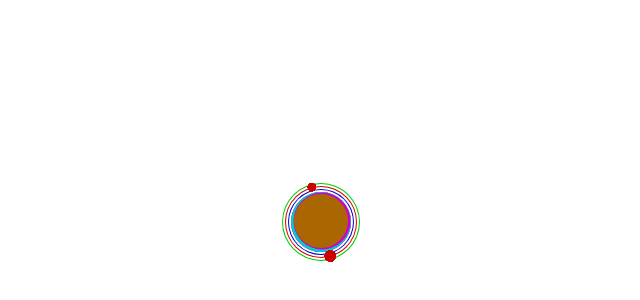
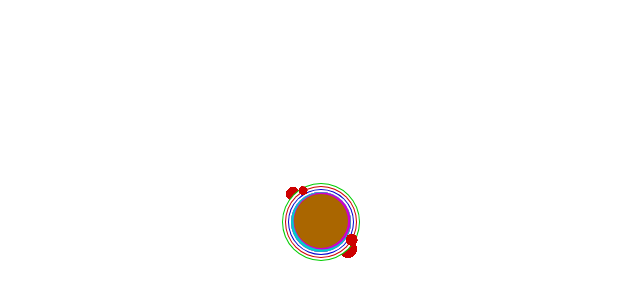
Before and after one commit to laidasan/sass__base, a website: page test.html in a window 1280 px wide. Shown: the part 178-478 px from the top of the page, 319-959 px from the left. Drawn offline with Linux system fonts and the light colour scheme.

Commit message:
[update] updte init ring (no animation)

```diff
--- a/scss/abstracts/_extend.scss
+++ b/scss/abstracts/_extend.scss
@@ -19,3 +19,8 @@
     animation-iteration-count: infinite;
     animation-timing-function: cubic-bezier(0.280, 0.840, 0.420, 1);
 }
+
+%ab-fill {
+    position: absolute;
+    left: 0; right: 0; top: 0; bottom: 0;
+}
--- a/scss/abstracts/_mixin.scss
+++ b/scss/abstracts/_mixin.scss
@@ -79,6 +79,14 @@
     };
 }
 
+@mixin ab-fill($grow: 0) {
+    position: absolute;
+    left: 0 + $grow;
+    right: 0 + $grow;
+    top: 0 + $grow;
+    bottom: 0 + $grow;
+}
+
 
 // animation
 
--- a/scss/component/_ring.scss
+++ b/scss/component/_ring.scss
@@ -1,7 +1,20 @@
 .ring {
     position: relative;
     z-index: 0;
-    box-shadow: inset 1px -1px 0 .15rem #00cdcd,
+    // box-shadow: inset 1px -1px 0 .15rem #00cdcd,
+    //             inset 0 -1px 0 .3rem #cd00cd,
+    //             0 0 0 .2rem #fff,
+    //             0 0 0 .3rem #0000cd,
+    //             0 0 0 .5rem #fff,
+    //             0 0 0 .6rem #cd0000,
+    //             0 0 0 .8rem #fff,
+    //             0 0 0 .9rem #00cd00;
+
+    &::before {
+        content: '';
+        @extend %ab-fill;
+        border-radius: 50%;
+        box-shadow: inset 1px -1px 0 .15rem #00cdcd,
                 inset 0 -1px 0 .3rem #cd00cd,
                 0 0 0 .2rem #fff,
                 0 0 0 .3rem #0000cd,
@@ -9,15 +22,43 @@
                 0 0 0 .6rem #cd0000,
                 0 0 0 .8rem #fff,
                 0 0 0 .9rem #00cd00;
+    }
 
+    &__ball-1 {
+        position: absolute; left: -.03rem; right: -.03rem; top: -.03rem; bottom: -.03rem;
 
-    &::after {
-        content: '';
-        position: absolute; left: -.03rem; right: -.03rem; top: -.03rem; bottom: -.03rem;
-        // border-radius: 50%;
-        background: radial-gradient(circle at center ,#cd0000 , #cd0000 .45rem , transparent .45rem) no-repeat left top / .9rem .9rem,
-                    radial-gradient(circle at center , #cd0000 , #cd0000 .6rem , transparent .6rem) no-repeat right bottom / 1.2rem 1.2rem;
-                    // #000;
-        transform: rotate(30deg);
+        &::after {
+            content: '';
+            @extend %ab-fill;
+            // @include ab-fill();
+            background: radial-gradient(circle at center , #cd0000 , #cd0000 .6rem , transparent .6rem) no-repeat right bottom / 1.2rem 1.2rem;
+            transform: rotate(-15deg);
+        }
+
+        &::before {
+            content: '';
+            @extend %ab-fill;
+            background: radial-gradient(circle at center ,#cd0000 , #cd0000 .45rem , transparent .45rem) no-repeat left top / .9rem .9rem;
+            transform: rotate(15deg);
+        }
+    }
+
+    &__ball-2 {
+        position: absolute; left: -.5rem; right: -.5rem; top: -.5rem; bottom: -.5rem;
+        z-index: -1;
+
+        &::after{
+            content: '';
+            @extend %ab-fill;
+            background: radial-gradient(circle at center , #cd0000 , #cd0000 .7rem , transparent .7rem) no-repeat left top / 1.4rem 1.4rem;
+        }
+
+        &::before {
+            content: '';
+            @extend %ab-fill;
+            position: absolute; left: -.21rem; right: -.21rem; top: -.21rem; bottom: -.21rem;
+            background: radial-gradient(circle at center , #cd0000 , #cd0000 .9rem , transparent .9rem) no-repeat right bottom / 2rem 2rem;
+
+        }
     }
 }
--- a/test.html
+++ b/test.html
@@ -41,7 +41,10 @@
 </style>
 <body>
     <div class="btn" style="position: relative;">
-        <div class="ball ring"></di
+        <div class="ball ring">
+            <span class="ring__ball-1"></span>
+            <span class="ring__ball-2"></span>
+        </div>
     </div>
     <!-- <div class="wrapper">
         <div class="container">
```
Also changed, not shown: style/style.css.
